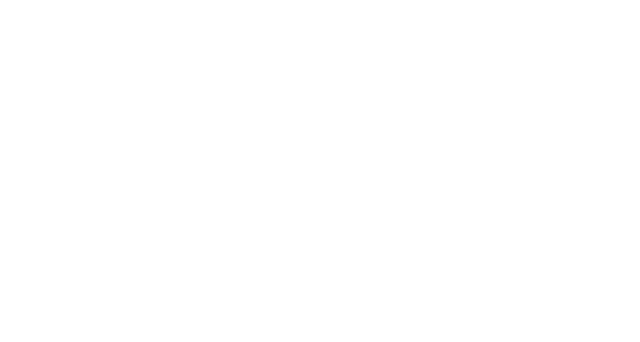
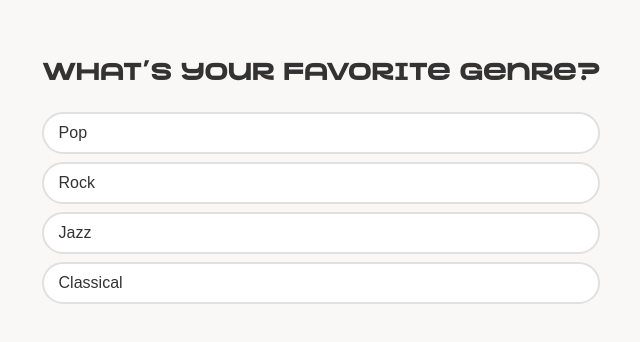
Before and after one commit to ehuang0709/feelify, a React (Create React App) app in the folder app-ui/: page /quiz in a window 1280 px wide. Before the commit this address had no page. Shown: the part 116-458 px from the top of the page, without its empty margins (319-959 px from the left). Built offline with nearby package versions, Linux system fonts and the light colour scheme.

Commit message:
create quiz template

```diff
--- a/app-ui/src/App/App.js
+++ b/app-ui/src/App/App.js
@@ -5,6 +5,7 @@
 import Home from '../Home/Home.js';
 import { AnimatePresence } from 'framer-motion';
 import Playlist from '../Playlist/Playlist.js';
+import Quiz from '../Quiz/Quiz.js';
 
 function App() {
   return (
@@ -15,6 +16,7 @@
         <Route path="/mood" element={<Mood />} />
         <Route path="/pre-auth" element={<PreAuthenticationScreen />} />
         <Route path = "/playlist" element = {<Playlist />} />
+        <Route path = "/quiz" element = {<Quiz />} />
       </Routes>
       </AnimatePresence>
     </Router>
--- a/app-ui/src/Mood/Mood.css
+++ b/app-ui/src/Mood/Mood.css
@@ -79,3 +79,24 @@
   color: white;
   text-shadow: 1px 1px 2px black;
 }
+
+.start-quiz-button {
+  background-color: rgba(255, 255, 255, 0.5); /* Semi-transparent white background */
+  color: #000; /* Black text */
+  border: none; /* No border */
+  width: 100px; /* Increased width for wide rectangle */
+  height: 30px; /* Height to maintain rectangular shape */
+  font-size: .8rem; /* Adjusted font size */
+  font-family: 'Mortend-Bold', sans-serif; /* Custom bold font */
+  border-radius: 10px; /* Rounded corners for a smooth look */
+  cursor: pointer;
+  margin-top: 10px;
+  box-shadow: 0px 4px 12px rgba(128, 128, 128, 0.3); /* Softer shadow */
+  transition: background-color 0.3s ease, transform 0.2s ease;
+}
+
+.start-quiz-button:hover {
+  background-color: rgba(255, 255, 255, 0.7); /* Slightly more opaque on hover */
+  transform: scale(1.1); /* Slight zoom effect */
+  box-shadow: 0px 0px 12px 3px rgba(128, 128, 128, 0.4); /* Stronger shadow on hover */
+}
--- a/app-ui/src/Mood/Mood.js
+++ b/app-ui/src/Mood/Mood.js
@@ -116,11 +116,19 @@
     return Math.sqrt(Math.pow(x2 - x1, 2) + Math.pow(y2 - y1, 2));
   };
 
+  const handleStartQuiz = () => {
+    navigate('/quiz');
+  };
+
   return (
     <div className="mood-container">
       <div className="text-container">
         <h1>HOW ARE YOU FEELING TODAY?</h1>
         <h3>DRAG THE PLAY ICON TO WHERE YOU RESONATE</h3>
+        <button onClick={handleStartQuiz} className="start-quiz-button">
+        Random
+        </button>
+
       </div>
 
       <div className="lower-section">
--- /dev/null
+++ b/app-ui/src/Quiz/Quiz.css
@@ -0,0 +1,79 @@
+.quiz-container {
+    display: flex;
+    flex-direction: column;
+    align-items: center;
+    justify-content: flex-start; /* Align towards the top */
+    height: 100vh; /* Reduce height to create space at the bottom */
+    padding: 20px;
+    padding-top:150px;
+    background-color: #faf8f6; /* Light background */
+    border-radius: 16px; /* Rounded container */
+    box-shadow: 0px 4px 12px rgba(0, 0, 0, 0.1); /* Subtle shadow */
+    text-align: center;
+}
+
+  .quiz-question h3 {
+    font-size: 1.5rem;
+    font-weight: 500;
+    margin-bottom: 20px;
+    font-family: 'Mortend-Bold', sans-serif; /* Custom bold font */
+    color: #333;
+    line-height: 1.4;
+  }
+
+  .quiz-option-button {
+    display: flex;
+    align-items: center;
+    width: 100%; /* Full width for button */
+    background-color: #fff; /* White button */
+    border: 2px solid #e0e0e0; /* Light gray border */
+    border-radius: 30px; /* Rounded button */
+    padding: 10px 15px;
+    margin: 8px 0;
+    cursor: pointer;
+    font-size: 1rem;
+    font-weight: 500;
+    color: #333;
+    transition: all 0.3s ease;
+  }
+
+  .quiz-option-button:hover {
+    background-color: #f5f5f5; /* Slight hover effect */
+    transform: scale(1.02); /* Small scale on hover */
+    box-shadow: 0px 4px 8px rgba(0, 0, 0, 0.05); /* Subtle hover shadow */
+  }
+
+  .quiz-option-button span {
+    display: inline-block;
+    width: 30px;
+    height: 30px;
+    border: 2px solid #e0e0e0;
+    border-radius: 50%; /* Circular label */
+    text-align: center;
+    margin-right: 10px;
+    font-weight: bold;
+    line-height: 26px; /* Center text inside circle */
+    background-color: #fff;
+  }
+
+  .quiz-finished h2 {
+    font-size: 1.5rem;
+    font-weight: 600;
+    margin-bottom: 20px;
+    color: #333;
+  }
+
+  .back-button {
+    background-color: #4caf50;
+    color: white;
+    border: none;
+    padding: 10px 20px;
+    border-radius: 25px;
+    cursor: pointer;
+    font-size: 1rem;
+    transition: background-color 0.3s ease;
+  }
+
+  .back-button:hover {
+    background-color: #45a049;
+  }
--- /dev/null
+++ b/app-ui/src/Quiz/Quiz.js
@@ -0,0 +1,67 @@
+import React, { useState } from 'react';
+import { useNavigate } from 'react-router-dom';
+import './Quiz.css';
+
+const questions = [
+  {
+    question: 'What’s your favorite genre?',
+    options: ['Pop', 'Rock', 'Jazz', 'Classical'],
+  },
+  {
+    question: 'Where do you usually listen to music?',
+    options: ['At home', 'At the gym', 'On a walk', 'At work'],
+  },
+  {
+    question: 'What’s your go-to instrument sound?',
+    options: ['Guitar', 'Piano', 'Drums', 'Violin'],
+  },
+];
+
+function Quiz() {
+  const [currentQuestion, setCurrentQuestion] = useState(0);
+  const [answers, setAnswers] = useState([]); // Array to store chosen indexes
+  const [isFinished, setIsFinished] = useState(false);
+  const navigate = useNavigate();
+
+  const handleOptionClick = (index) => {
+    // Store the chosen index in the answers array
+    setAnswers((prevAnswers) => [...prevAnswers, index]);
+
+    const nextQuestion = currentQuestion + 1;
+    if (nextQuestion < questions.length) {
+      setCurrentQuestion(nextQuestion);
+    } else {
+      setIsFinished(true);
+    }
+  };
+  console.log("quiz " + answers);
+
+  return (
+    <div className="quiz-container">
+      {!isFinished ? (
+        <div className="quiz-question">
+          <h3>{questions[currentQuestion].question}</h3>
+          {questions[currentQuestion].options.map((option, index) => (
+            <button
+              key={index}
+              onClick={() => handleOptionClick(index)} // Pass the chosen index
+              className="quiz-option-button"
+            >
+              {option}
+            </button>
+          ))}
+        </div>
+      ) : (
+        <div className="quiz-finished">
+          <h2>You’ve finished the quiz!</h2>
+          <p>Your answers: {JSON.stringify(answers)}</p> {/* Display chosen indexes */}
+          <button onClick={() => navigate('/')} className="back-button">
+            Go Back
+          </button>
+        </div>
+      )}
+    </div>
+  );
+}
+
+export default Quiz;
```
